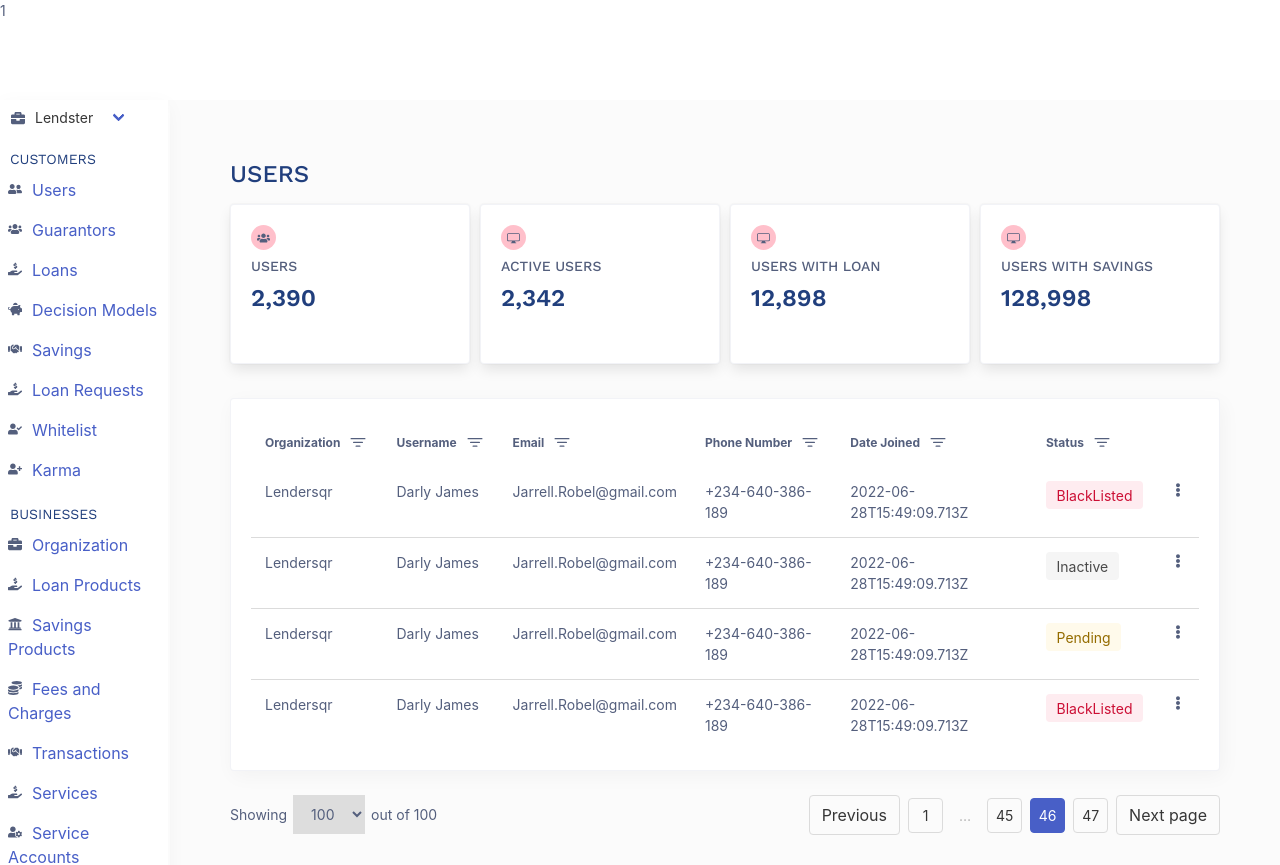
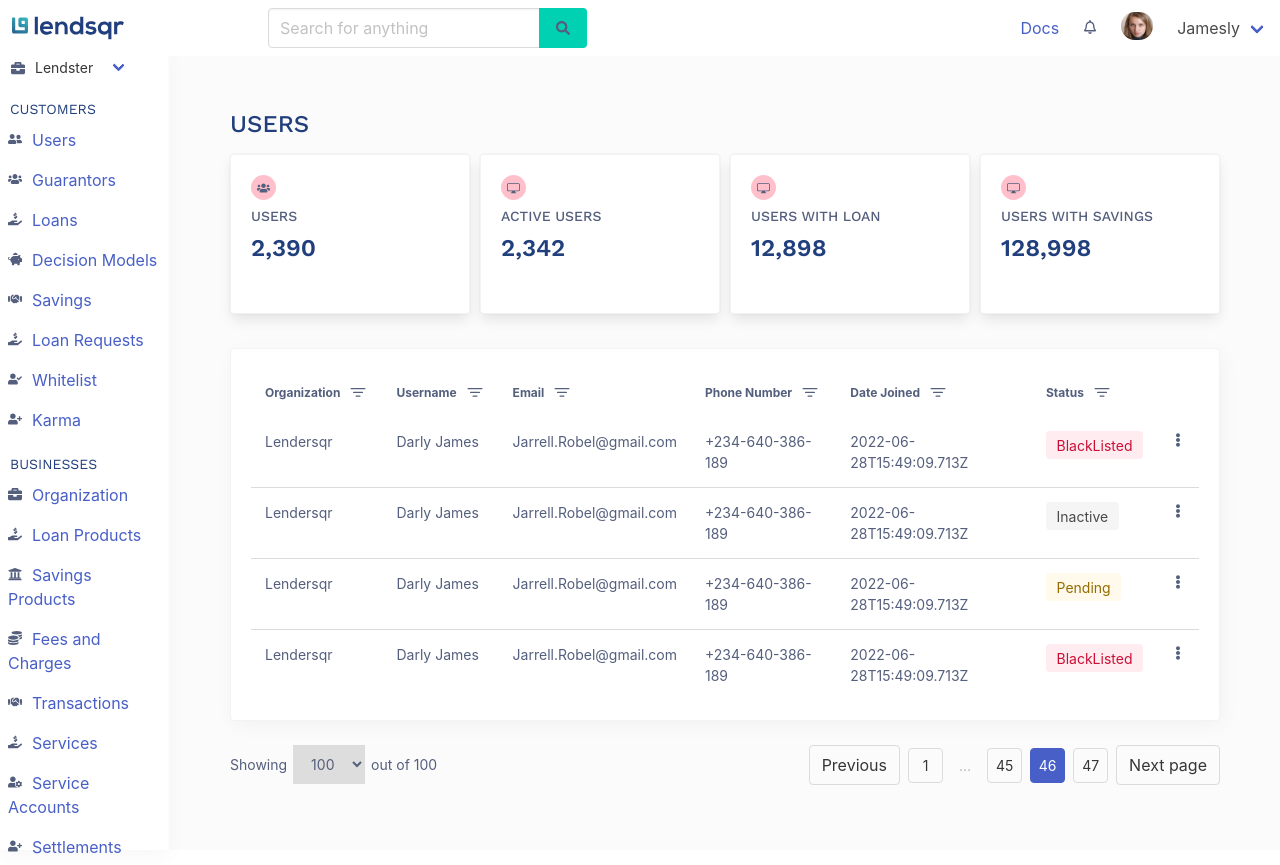
Before and after one commit to sparkle666/lendsQR-Project, a React (Create React App) app: page / in a window 1280 px wide. Shown: the top 865 px of the page. Built offline with nearby package versions, Linux system fonts and the light colour scheme.

Commit message:
added topnav

```diff
--- a/src/components/Layout.jsx
+++ b/src/components/Layout.jsx
@@ -2,6 +2,7 @@ import '../style.scss';
 import React from 'react';
 import { Outlet } from 'react-router-dom';
 import SideBar from "./SideBar"
+import TopNav from "./TopNav"
 
 export const Content = () => {
   return (
@@ -16,7 +17,7 @@ const Layout = () => {
   return (
     <div>
       <section className="layout">
-        <div className="header">1</div>
+        <div className="header"><TopNav /></div>
         <div className="main">
           <div className="sidebar"><SideBar /></div>
           <div className="body">
--- /dev/null
+++ b/src/components/TopNav.jsx
@@ -0,0 +1,85 @@
+import React from "react";
+import { FaRegBell, FaBell, FaSearch } from "react-icons/fa";
+import { IconContext } from "react-icons";
+
+const TopNav = () => {
+  return (
+    <nav>
+      <nav className="navbar" role="navigation" aria-label="main navigation">
+        <div className="navbar-brand">
+          <a className="navbar-item" href="#">
+            <img
+              src={process.env.PUBLIC_URL + "/images/lendersqr.svg"}
+              width="112"
+              height="28"
+            />
+          </a>
+
+          <a
+            role="button"
+            className="navbar-burger"
+            aria-label="menu"
+            aria-expanded="false"
+            data-target="navbarBasicExample"
+          >
+            <span aria-hidden="true"></span>
+            <span aria-hidden="true"></span>
+            <span aria-hidden="true"></span>
+          </a>
+        </div>
+
+        <div id="navbarBasicExample" className="navbar-menu">
+          <div className="navbar-start">
+            <div className="navbar-item">
+              <div class="field has-addons">
+                <div class="control">
+                  <input
+                    class="input"
+                    type="text"
+                    placeholder="Search for anything"
+                  />
+                </div>
+                <div class="control">
+                  <a class="button is-primary">
+                    <FaSearch style={{ color: "white" }} />
+                  </a>
+                </div>
+              </div>
+            </div>
+          </div>
+
+          <div className="navbar-end">
+            <div className="navbar-item">
+              <a href="#">Docs</a>
+            </div>
+            <div className="navbar-item">
+              <a href="#">
+                <FaRegBell />
+              </a>
+            </div>
+            <div className="navbar-item">
+              <a href="#">
+                <figure class="image is-32x32">
+                  <img
+                    src={process.env.PUBLIC_URL + "/images/avatar.jpg"}
+                    className="is-rounded"
+                  />
+                </figure>
+              </a>
+            </div>
+
+            <div class="navbar-item has-dropdown is-hoverable">
+              <a class="navbar-link">Jamesly</a>
+              <div class="navbar-dropdown">
+                <a class="navbar-item">Profile</a>
+                <a class="navbar-item">Log out</a>
+              </div>
+            </div>
+          </div>
+        </div>
+      </nav>
+    </nav>
+  );
+};
+
+export default TopNav;
--- a/src/style.scss
+++ b/src/style.scss
@@ -83,7 +83,7 @@ img {
 }
 .header {
   background-color: #ffffff;
-  height: 100px;
+  height: 50px;
   box-shadow: 3px 0px 20px rgba(0, 0, 0, 0.04);
   z-index: 2;
 }
@@ -255,6 +255,9 @@ a > span > svg {
   justify-content: space-between;
 }
 
+#navbarBasicExample{
+  margin-left: 120px;
+}
 /* Mobile responsive */
 @media screen and (max-width: 768px) {
   .login__body {
@@ -291,9 +294,10 @@ a > span > svg {
     display: none;
   } */
   .header {
-    height: 50px;
+    height: 70px;
   }
   .user__content > p {
     text-align: center;
   }
+
 }
```
Also changed, not shown: public/images/avatar.jpg (added).
